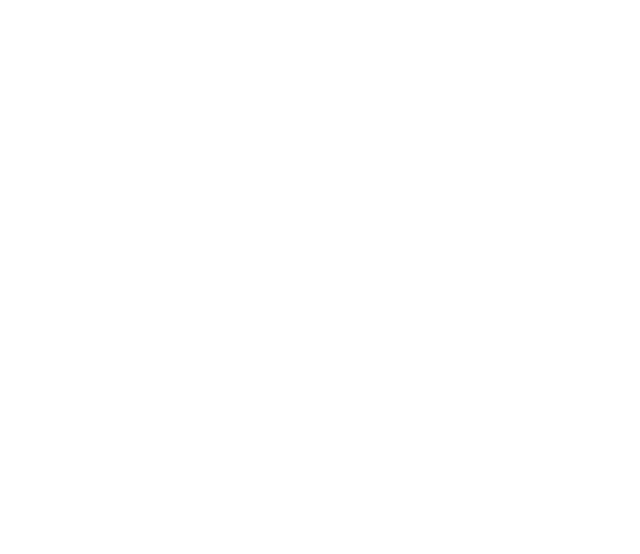
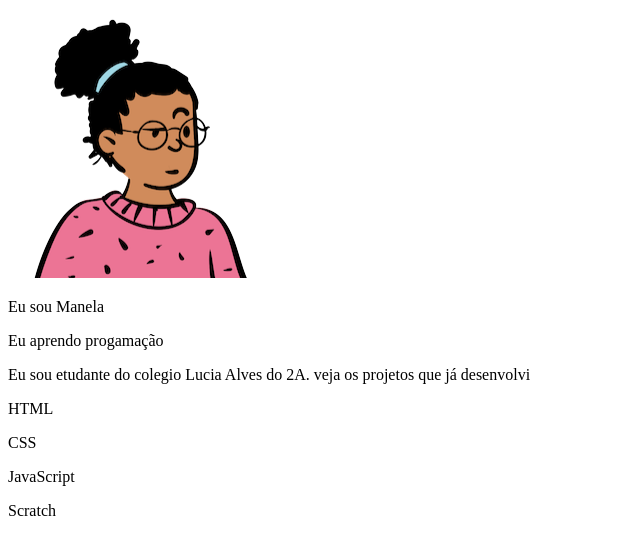
Before and after one commit to Manoela0401/Portifolio, a plain HTML site: page index.html in a window 1280 px wide. Shown: the whole page, without its empty margins (0-640 px from the left). Drawn offline with Linux system fonts and the light colour scheme.

Commit message:
Add files via upload

```diff
--- a/index.html
+++ b/index.html
@@ -3,9 +3,20 @@
 <head>
     <meta charset="UTF-8">
     <meta name="viewport" content="width=device-width, initial-scale=1.0">
-    <title>Document</title>
+    <title>DMeu Potifólio</title>
+    <link rel="stylesheet" href="">
 </head>
 <body>
-
+    <img src="avatar-perfil.png" alt="">
+  <p>Eu sou Manela</p>
+  <hl> Eu aprendo progamação</hl>
+  <p>Eu sou etudante do colegio Lucia Alves
+    do 2A. veja os projetos que já desenvolvi</p>
+    <div>
+        <p>HTML</p>
+        <p>CSS</p>
+        <p>JavaScript</p>
+        <p>Scratch</p>
+    </div>
 </body>
 </html>
```
Also changed, not shown: avatar-perfil-menino.png (added), avatar-perfil.png (added), projeto-1.png (added), projeto-2.png (added), projeto-3.png (added).
